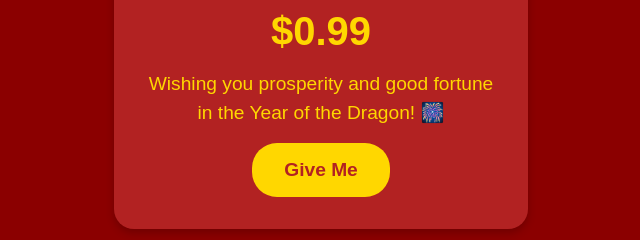
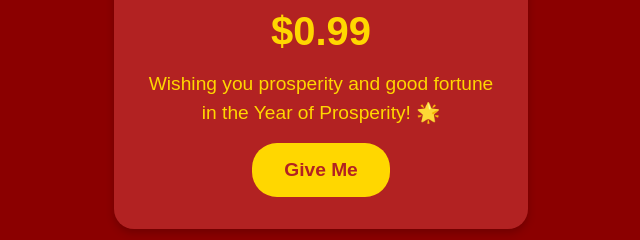
Before and after one commit to Chheavvey/chinese-new-year-card, a website: page happy new year.html in a window 1280 px wide. Shown: the part 468-708 px from the top of the page, 319-959 px from the left. Drawn offline with Linux system fonts and the light colour scheme.

Commit message:
last fix1

```diff
--- a/happy new year.html
+++ b/happy new year.html
@@ -101,7 +101,7 @@
         <div class="price">$0.99</div>
         <div class="message">
             Wishing you prosperity and good fortune<br>
-            in the Year of the Dragon! 🎆
+            in the Year of Prosperity! 🌟
         </div>
         <a href="https://pay.ababank.com/H6GLT3eoKE92bSct7" class="button">Give Me</a>
     </div>
```
